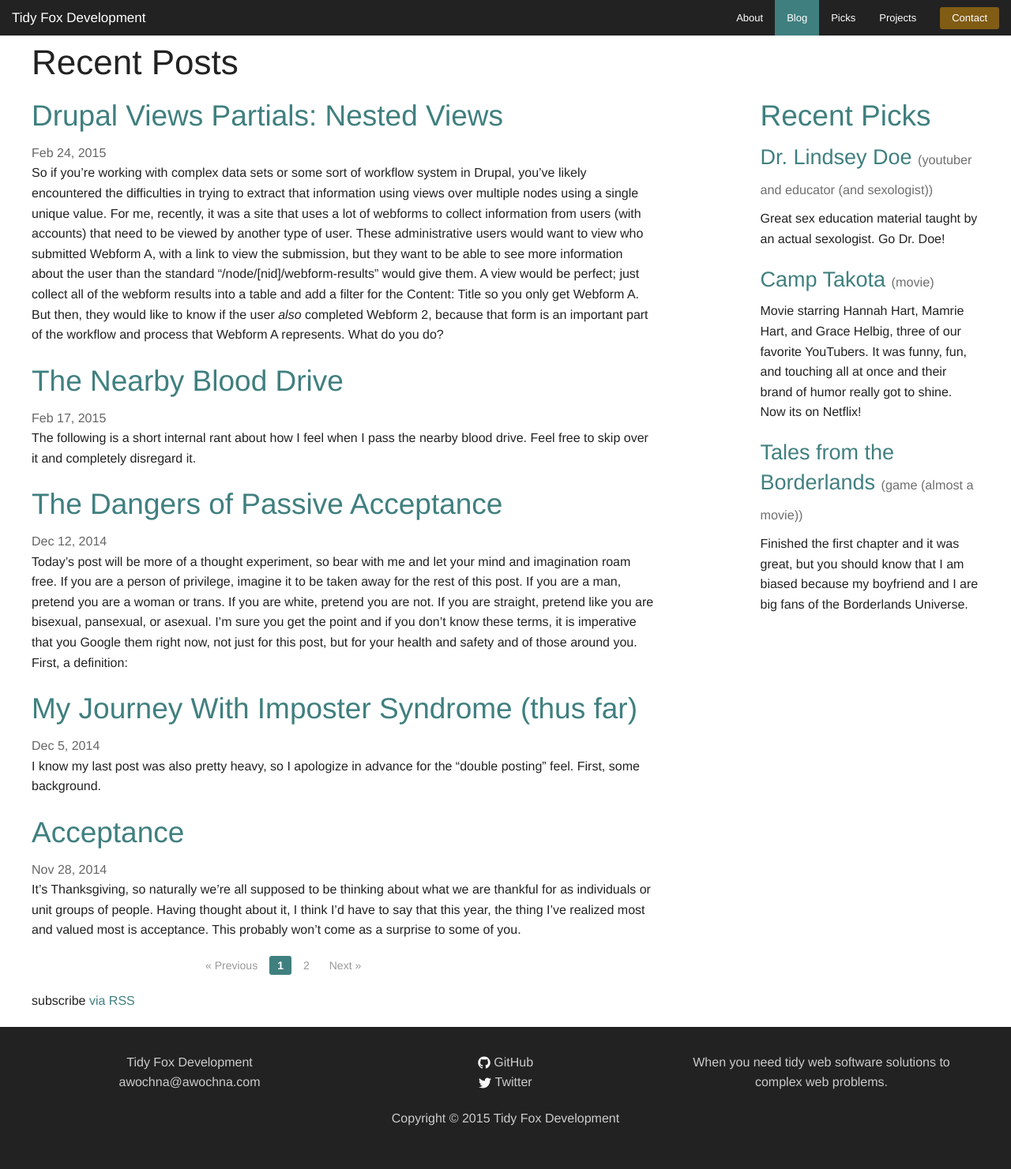
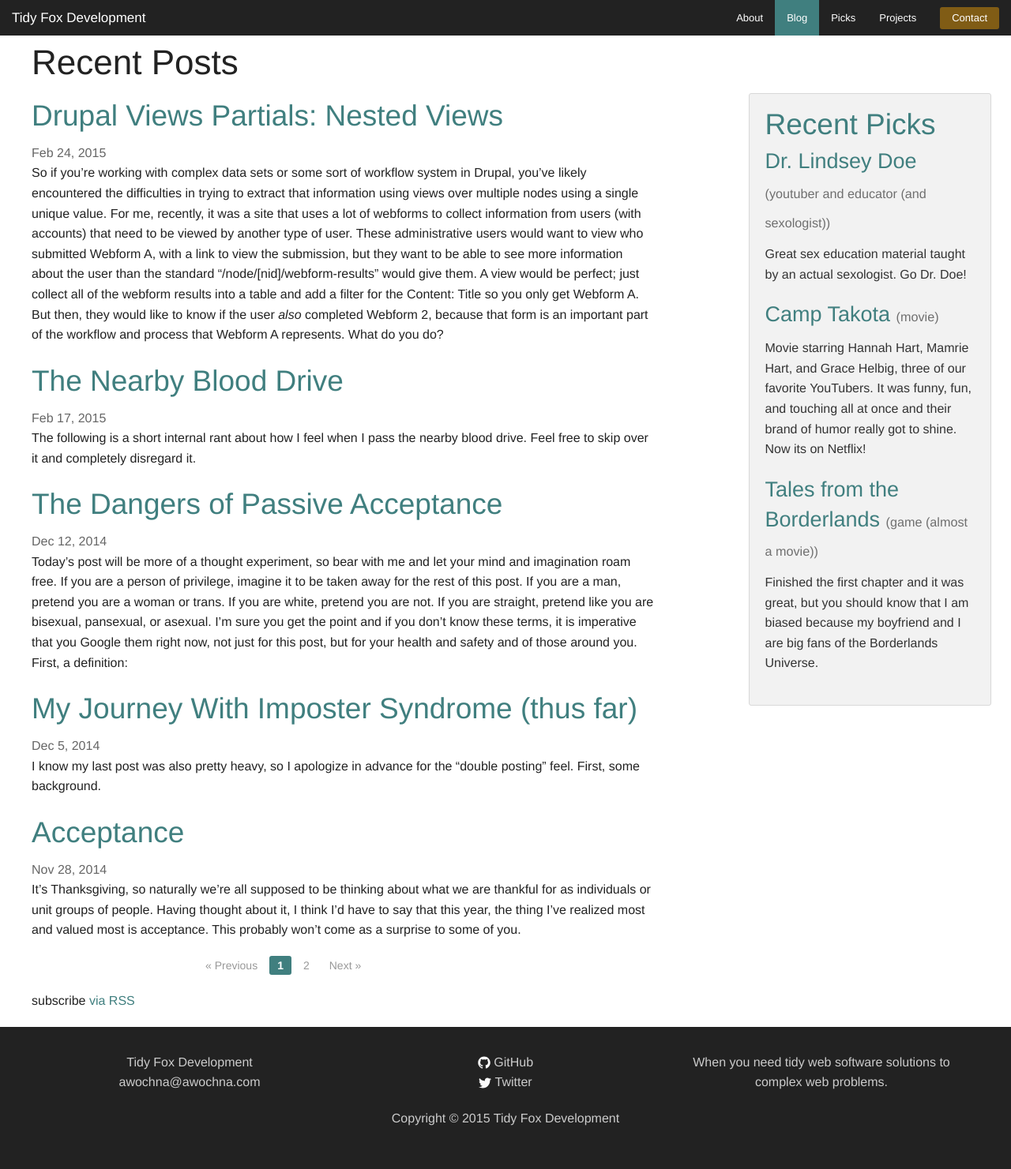
Before and after one commit to awochna/jekyll-blog, a Jekyll site: the page built from blog/index.html, in a window 1280 px wide. Shown: the whole page at 79% size. Built offline with Jekyll 4.4.1, drawn with Linux system fonts in a browser that asks for light colours; the list of posts is cut into pages by our own code.

Commit message:
Panelize the sidebars for posts and the blog index

```diff
--- a/_layouts/post.html
+++ b/_layouts/post.html
@@ -9,6 +9,7 @@ layout: default
 
 </article>
 <aside class="medium-3 medium-offset-1 large-4 large-offset-1 columns">
+  <div class="extra-padding panel">
     <h2>Related/Recent Posts</h2>
     <ul>
       {% for post in site.related_posts limit:5 %}
@@ -16,6 +17,8 @@ layout: default
       {% endfor %}
     </ul>
     <p><a href="{{ "/blog/" | prepend: site.baseurl }}">More posts</a></p>
+  </div>
+  <div class="panel">
     <h2>Recent Picks</h2>
     <ul>
       {% for pick in site.data.picks limit:3 %}
@@ -26,4 +29,5 @@ layout: default
       {% endfor %}
     </ul>
     <p><a href="{{ "/picks/" | prepend: site.baseurl }}">More picks</a></p>
+  </div>
 </aside>
--- a/blog/index.html
+++ b/blog/index.html
@@ -19,7 +19,7 @@ title: Blog
       {% endfor %}
     </ul>
   </div>
-  <aside class="medium-3 medium-offset-1 columns">
+  <aside class="medium-3 medium-offset-1 columns panel radius">
     <h2><a href="/picks">Recent Picks</a></h2>
     <ul class="no-bullet">
     {% for pick in site.data.picks limit:3 %}
```
Lines whose indentation alone changed are shown as unchanged.
